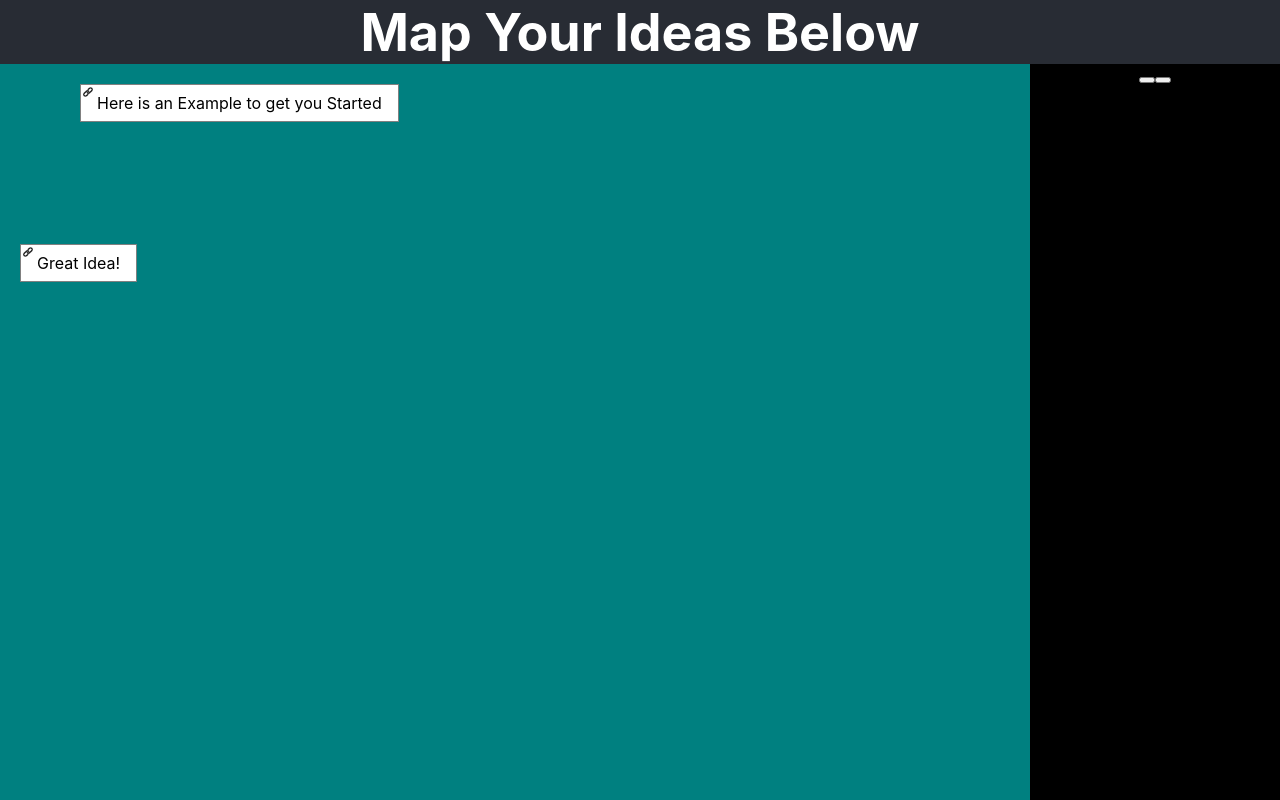
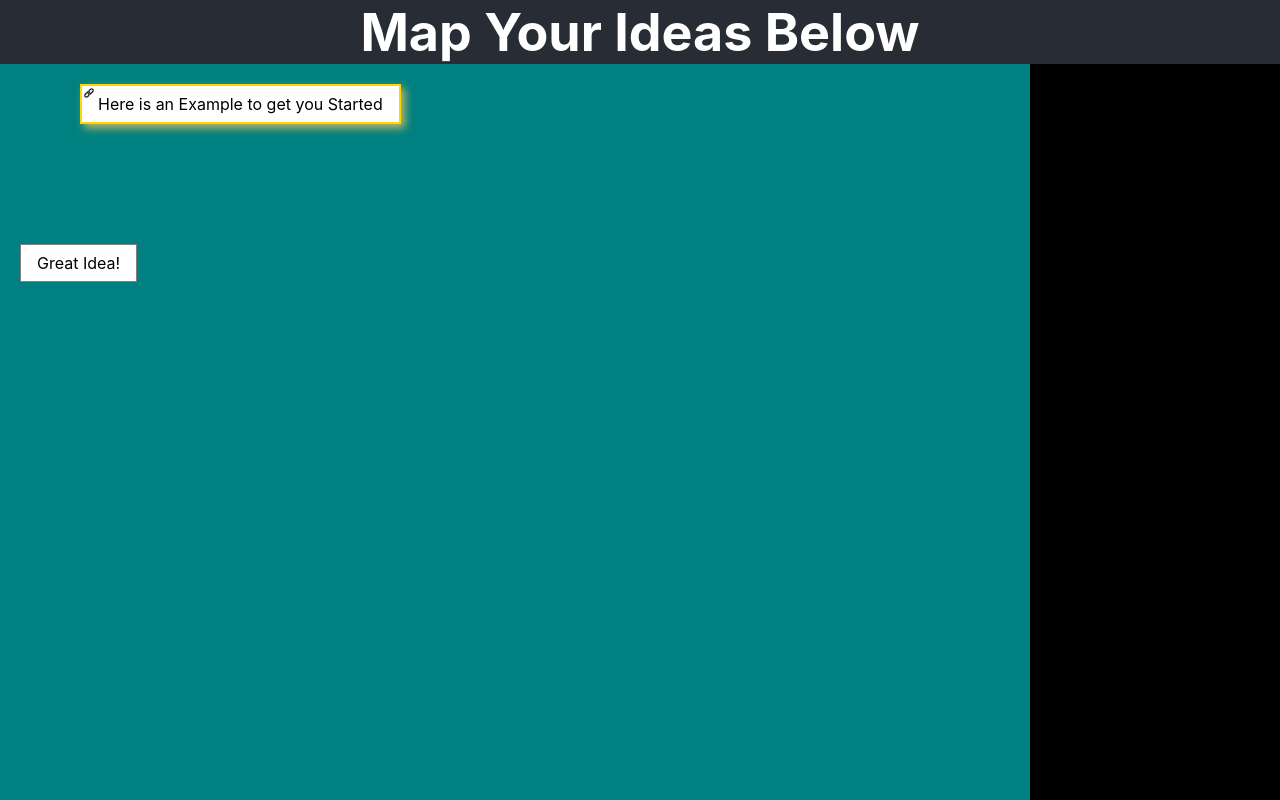
Before and after one commit to TorresCubed/neuromap.app, a React (Create React App) app: page / in a window 1280 px wide. Built offline with nearby package versions, Linux system fonts and the light colour scheme.

Commit message:
Idea Selection
Closes #23
Selects Idea on click
Adds a highlighting factor on the selected idea.
Auto selects new Ideas
Cleaned those smells

```diff
--- a/src/Canvas.js
+++ b/src/Canvas.js
@@ -1,14 +1,14 @@
 import React from "react";
-import FreeForm from "./FreeformIdeas";
-import Options from "./OptionBar";
+import FreeFormIdeas from "./FreeformIdeas";
+import OptionsBar from "./OptionBar";
 
-const Window = () => {
+const Canvas = () => {
   return (
     <div className="Containment">
-      <FreeForm id="freeFormMap" />
-      <Options />
+      <FreeFormIdeas id="freeFormMap" />
+      <OptionsBar />
     </div>
   );
 };
 
-export default Window;
+export default Canvas;
--- a/src/FreeformIdeas.js
+++ b/src/FreeformIdeas.js
@@ -7,7 +7,7 @@ import { v4 as uuidv4 } from "uuid";
 import Modal from "./Modal";
 import IdeaForm from "./IdeaForm";
 
-const FreeForm = () => {
+const FreeFormIdeas = () => {
   const [ideas, setIdeas] = useState({
     a: {
       id: "a",
@@ -22,7 +22,8 @@ const FreeForm = () => {
   const ideaModalShow = useCallback(() => setShowIdeaModal(true), []);
   const ideaModalHide = useCallback(() => setShowIdeaModal(false), []);
 
-  const [selectedIdea, setSelectedIdea] = useState();
+  const [selectedIdea, setSelectedIdea] = useState(ideas.a);
+  const setSelected = useCallback((id) => setSelectedIdea(ideas[id]), [ideas]);
 
   const [, drop] = useDrop({
     accept: ItemTypes.IDEA,
@@ -64,7 +65,10 @@ const FreeForm = () => {
 
   const handleIdeaChange = useCallback(
     (idea) => {
-      if (!idea.id) idea = update(idea, { id: { $set: uuidv4() } });
+      if (!idea.id) {
+        idea = update(idea, {id: {$set: uuidv4()}});
+        setSelectedIdea(idea);
+      }
       const { id, title } = idea;
       if (title === "") return;
       setIdeas(
@@ -87,10 +91,16 @@ const FreeForm = () => {
         </Modal>
       )}
       {Object.entries(ideas).map(([key, idea]) => (
-        <Idea key={key} onEdit={editIdea} {...idea} />
+        <Idea
+          key={key}
+          onEdit={editIdea}
+          onSelect={setSelected}
+          selected={idea.id === selectedIdea.id}
+          {...idea}
+        />
       ))}
     </div>
   );
 };
 
-export default FreeForm;
+export default FreeFormIdeas;
--- a/src/Idea.css
+++ b/src/Idea.css
@@ -1,11 +1,26 @@
-.linker {
+.selected .linker {
   position: absolute;
+  display:block;
   width: 10px;
   height: 10px;
   top: 2px;
   left: 2px;
 }
 
-.linker.hidden {
+.linker {
   display: none;
 }
+
+.idea {
+  position: absolute;
+  border: 1px solid gray;
+  background-color: white;
+  padding: 0.5rem 1rem;
+  cursor: move;
+}
+
+.idea.selected {
+  border: 2px solid gold;
+  box-shadow: 4px 4px 8px darkkhaki;
+
+}
--- a/src/Idea.js
+++ b/src/Idea.js
@@ -4,22 +4,16 @@ import { ItemTypes } from "./ItemTypes";
 import linker from "./linkerIcon.JPG";
 import "./Idea.css";
 
-const style = {
-  position: "absolute",
-  border: "1px solid gray",
-  overflow: "hidden",
-  backgroundColor: "white",
-  padding: "0.5rem 1rem",
-  cursor: "move",
-};
 
-export const Idea = ({ id, left, top, title, onEdit }) => {
+export const Idea = ({ id, left, top, title, onEdit, selected, onSelect }) => {
   const [{ isDragging }, drag] = useDrag({
     item: { id, left, top, title, type: ItemTypes.IDEA },
     collect: (monitor) => ({
       isDragging: monitor.isDragging(),
     }),
   });
+
+  const select = useCallback(() => onSelect(id), [onSelect, id]);
 
   const handleDoubleClick = useCallback(
     (e) => {
@@ -35,8 +29,10 @@ export const Idea = ({ id, left, top, title, onEdit }) => {
   return (
     <div
       ref={drag}
-      style={{ ...style, left, top }}
+      style={{ left, top }}
       onDoubleClick={handleDoubleClick}
+      className={"idea" + (selected ? " selected" : "")}
+      onClick={select}
     >
       <img className="linker" src={linker} alt="link" />
       {title}
--- a/src/Modal.css
+++ b/src/Modal.css
@@ -21,7 +21,7 @@
 
 .modal > div {
     width:250px;
-    height:210px;
+    height:230px;
     border-radius: 20px;
     background: white;
     border: black;
--- a/src/OptionBar.js
+++ b/src/OptionBar.js
@@ -1,13 +1,12 @@
 import React from "react";
 
-function Options() {
+function OptionsBar() {
   return (
-    <div className="OptionBar">
-      <div id="ideaForm"></div>
-      <button id="addIdea" />
-      <button id="editIDea" />
+  <div className="OptionBar">
+    <div id="ideaForm">
     </div>
+  </div>
   );
 }
 
-export default Options;
+export default OptionsBar;
```
